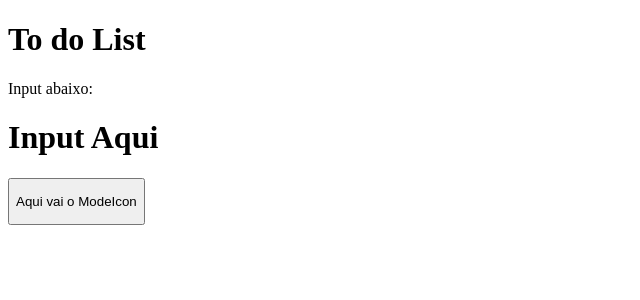
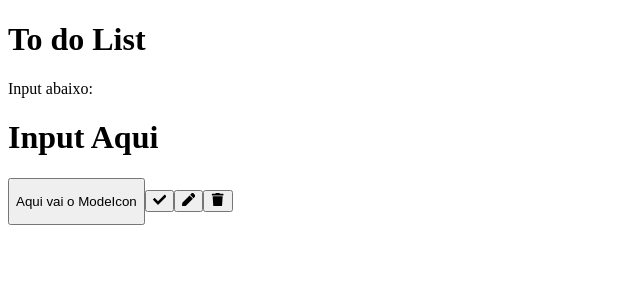
Before and after one commit to NatanALima/projeto-todolist, a React (Vite) app: page / in a window 1280 px wide. Both pictures are taken after a click on the button "Aqui vai o ModeIcon". Shown: the top 300 px of the page, without its empty margins (0-640 px from the left). Built offline with nearby package versions, Linux system fonts and the light colour scheme.

Commit message:
Criação da Coleção de Botões
Criação de funções para determinar qual coleção de botões irá aparecer (default, editList ou checkedList).

Componentes alterados:
ButtonCollection e Button

```diff
--- a/src/App.jsx
+++ b/src/App.jsx
@@ -7,7 +7,7 @@ function App() {
     <main>
       <h1>To do List</h1>
       <InputContainer/>
-      <ButtonCollection/>
+      <ButtonCollection typeBtnSelect={"default"}/>
     </main>
   )
 }
--- a/src/components/BtnCollection/ButtonCollection.jsx
+++ b/src/components/BtnCollection/ButtonCollection.jsx
@@ -1,11 +1,102 @@
+import { useState } from "react";
+import Button from "../layout/Button";
 import PropTypes from 'prop-types';
+import {FaPlus, FaCheck, FaCheckDouble, FaPen, FaTrash} from 'react-icons/fa';
+import {FaArrowRotateLeft, FaX} from 'react-icons/fa6';
 
-export default function ButtonCollection() {
+export default function ButtonCollection({typeBtnSelect}) {
+    const [typeSelect, setTypeSelect] = useState(typeBtnSelect || "default");
+    const [isClicked, setIsClicked] = useState(0);
+
+    const handleClickAdd = () => {
+        return "Cliquei no ADD";
+    }
+
+    const handleClickDel = () => {
+        return "VIXI! Deletei o conteudo ali!";
+
+    }
+
+    const handleClickReturn = () => {
+        setTypeSelect("default");
+        return "Retornando para a coleção selecionada"
+
+    }
+
+    // Quase todos os botões da coleção de edições
+    const handleClickEdit = () => {
+        setTypeSelect("editList");
+        return "Cliquei no Edit. Agora um novo menu se abriu";
+
+    }
+
+    const handleClickEditConfirm = () => {
+        return "Confirmei a minha edição :)";
+
+    }
+
+    // Botão de remover a tarefa concluida
+    const handleClickUnchecked = () => {
+        return "Desfazendo a tarefa";
+    }
+
+
+
+
+
+
+
+
+    // Nesta função eu verifico qual coleção será utilizada
+    // Ela receberá o parâmetro com nome da coleção para ser utilizado no Filter
+    const searchCollectionBtn = (btnSelect) => {
+        const collectionList = [{typeBtn: "default",
+                                collectionBtn: {
+                                    confirm: {icone: <FaCheck/>, handleClick: handleClickAdd},
+                                    edit: {icone: <FaPen/>, handleClick: handleClickEdit},
+                                    del: {icone: <FaTrash/>, handleClick: handleClickDel}
+                                },
+                                },
+                            {typeBtn: "editList",
+                                collectionBtn: {
+                                    editConfirm: {icone: <FaCheckDouble/>, handleClick: handleClickEditConfirm},
+                                    editCancel : {icone: <FaX/>, handleClick: handleClickReturn}
+                                },
+                                },
+                            {typeBtn: "checkedList",
+                                collectionBtn: {
+                                    unchecked : {icone: <FaArrowRotateLeft/>, handleClick: handleClickUnchecked},
+                                    del : {icone: <FaTrash/>, handleClick: handleClickDel}
+                                },
+                                }];
+        const collectionFilter = collectionList.filter(item => item.typeBtn === btnSelect);
+        return collectionFilter;
+
+    }
+
+    // Aqui será retornado as informações da coleção de botões (icones e suas respectivas funções)
+    const getInfoCollectionBtn = (btnSelect) => {
+        const collection = searchCollectionBtn(btnSelect);
+        return collection.map(({collectionBtn}) => ({...collectionBtn}));
+    }
+
+    // Pegando as informações dos botões e passando-as para um array para que seja percorrido, posteriormente, por um map
+    const getPropsCollection = (btnSelect) => {
+        const propsCollect = getInfoCollectionBtn(btnSelect);
+        const propsValue = Object.values(propsCollect[0]);
+        return propsValue;
+    }
+
+    const PropsCollection = getPropsCollection(typeSelect);
+
 
 
     return (
         <>
-            <button><p>Aqui vai o ModeIcon</p></button>
+            <button onClick={() => setIsClicked((prevVal) => !prevVal)}><p>Aqui vai o ModeIcon</p></button>
+            {isClicked ?
+                PropsCollection.map((info, index) => (<Button key={index} {...info}/>))
+            : null}
 
         </>
 
--- a/src/components/layout/Button.jsx
+++ b/src/components/layout/Button.jsx
@@ -1,14 +1,13 @@
 import PropTypes from 'prop-types';
 
-export default function Button({iconBtn, handleAction}) {
-    console.log(handleAction);
+export default function Button({icone, handleClick}) {
     return(
-        <button>{iconBtn}</button>
+        <button onClick={handleClick}>{icone}</button>
     )
 }
 
 
 Button.propTypes = {
-    iconBtn: PropTypes.element,
-    handleAction: PropTypes.func
+    icone: PropTypes.element,
+    handleClick: PropTypes.func
 }
```
